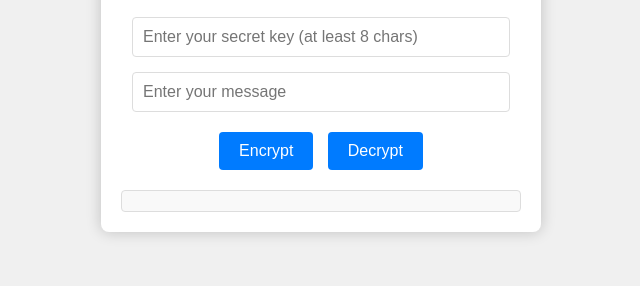
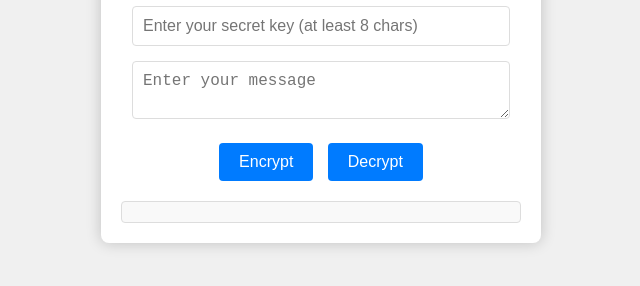
Before and after one commit to M7madAwawdeh/ACC, a plain HTML site: page index.html in a window 1280 px wide. Shown: the part 318-604 px from the top of the page, without its empty margins (319-959 px from the left). Drawn offline with nearby package versions, Linux system fonts and the light colour scheme.

Commit message:
Update index.html

```diff
--- a/index.html
+++ b/index.html
@@ -29,7 +29,7 @@
             color: #333;
             margin-bottom: 20px;
         }
-        input[type="text"] {
+        input[type="text"], textarea {
             width: calc(100% - 22px);
             padding: 10px;
             margin-bottom: 15px;
@@ -37,6 +37,10 @@
             border: 1px solid #ddd;
             border-radius: 4px;
             font-size: 16px;
+        }
+        textarea {
+            height: auto;
+            resize: vertical; /* Allows the user to manually resize the textarea vertically */
         }
         button {
             background-color: #007bff;
@@ -74,7 +78,7 @@
     <div class="container">
         <h1>Advanced Caesar Cipher</h1>
         <input type="text" id="secretKey" placeholder="Enter your secret key (at least 8 chars)">
-        <input type="text" id="message" placeholder="Enter your message">
+        <textarea id="message" placeholder="Enter your message"></textarea>
         <button onclick="encrypt()">Encrypt</button>
         <button onclick="decrypt()">Decrypt</button>
         <div id="result"></div>
```
